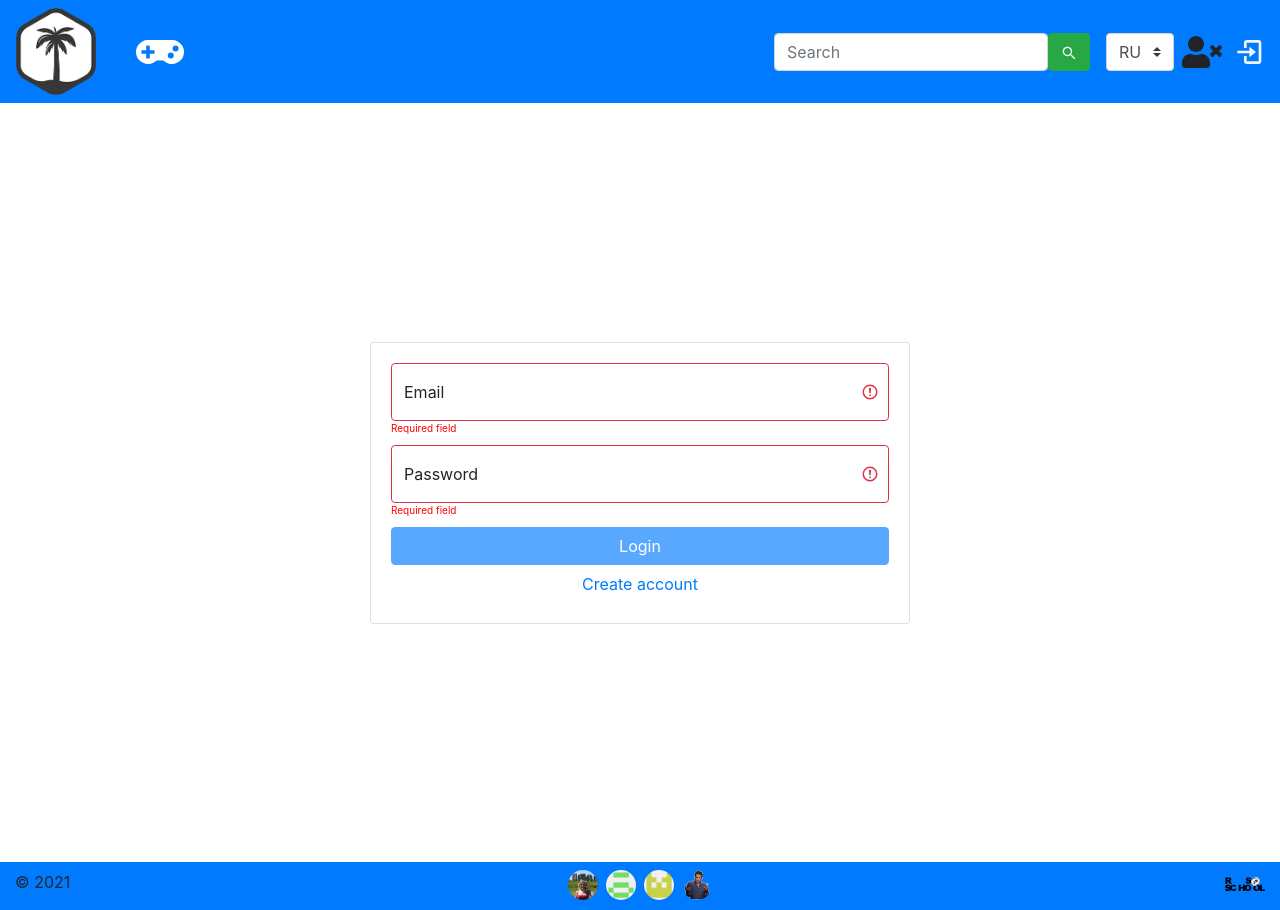
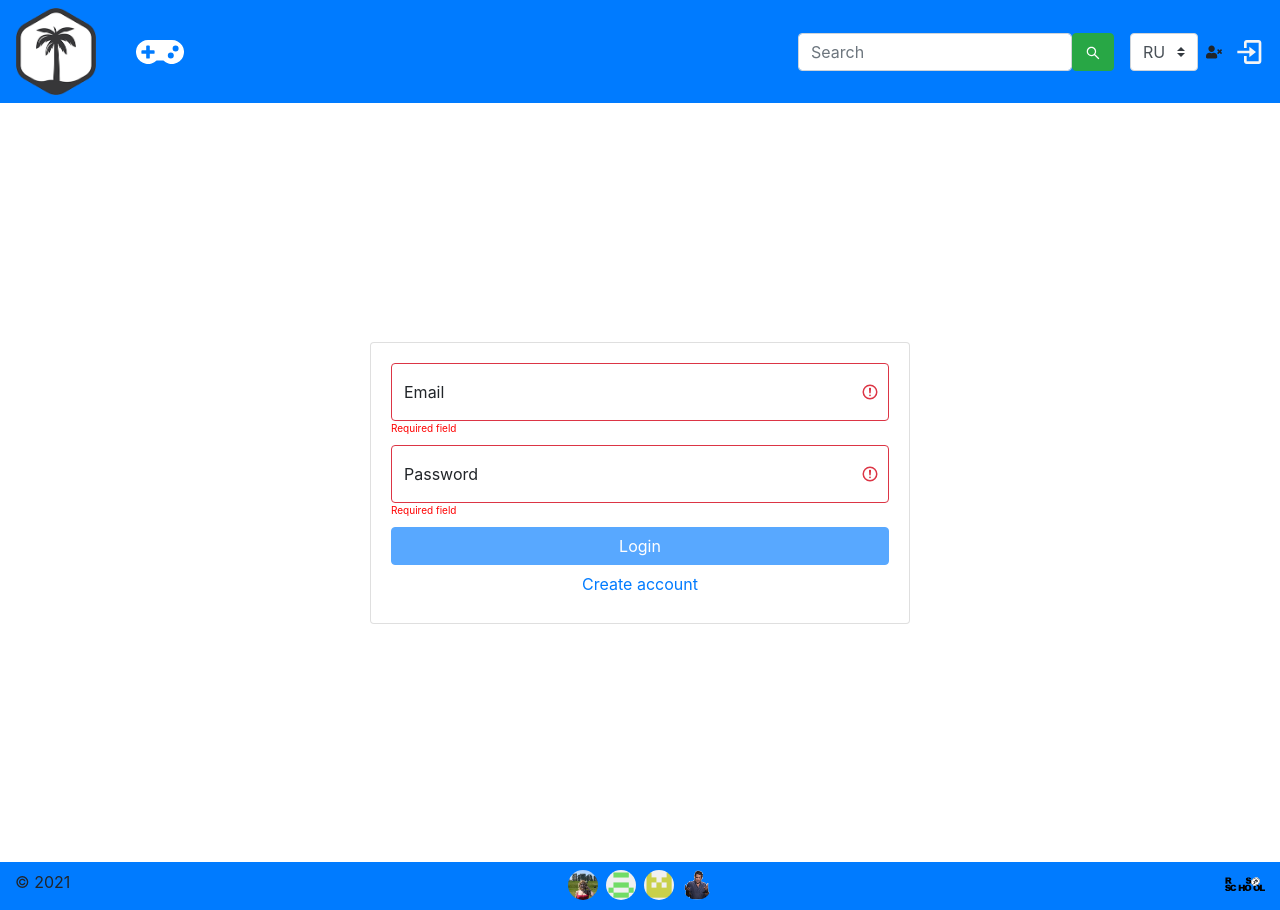
Before and after one commit to DaryaYa/travel-app, a React (Create React App) app in the folder client/: page /auth in a window 1280 px wide. Built offline with nearby package versions, Linux system fonts and the light colour scheme.

Commit message:
refactor: minor header styles refactoring

```diff
--- a/client/src/components/Header.tsx
+++ b/client/src/components/Header.tsx
@@ -21,8 +21,7 @@
   };
 
   const userImgStyles = {
-    width: '40px',
-    height: '40px',
+    maxHeight: '40px',
     marginRight: '10px',
   };
 
@@ -71,7 +70,7 @@
 
   return (
     <header>
-      <Navbar bg="primary" expand="md">
+      <Navbar bg="primary" expand="lg">
         <Link to="/main" style={{ color: 'black' }}>
           <img className="logo" src={logo} alt="Logo" />
         </Link>
```
